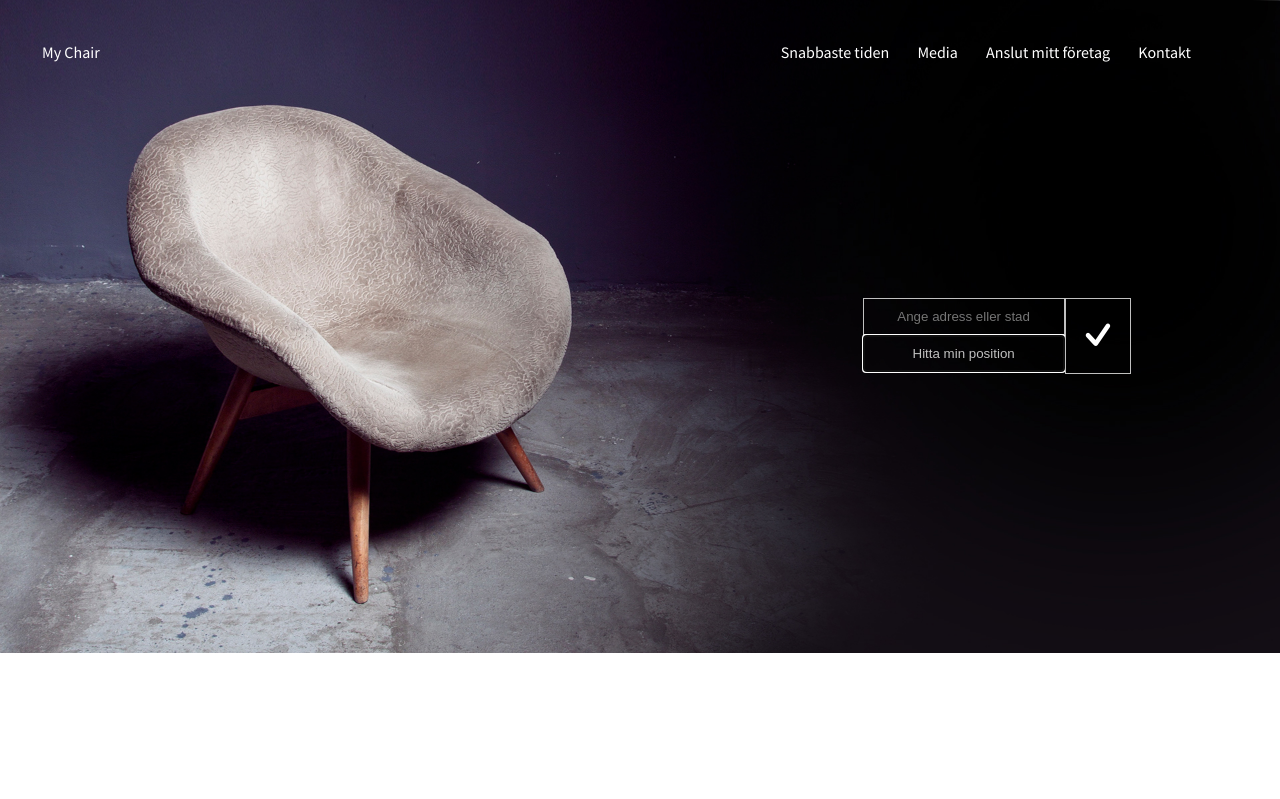
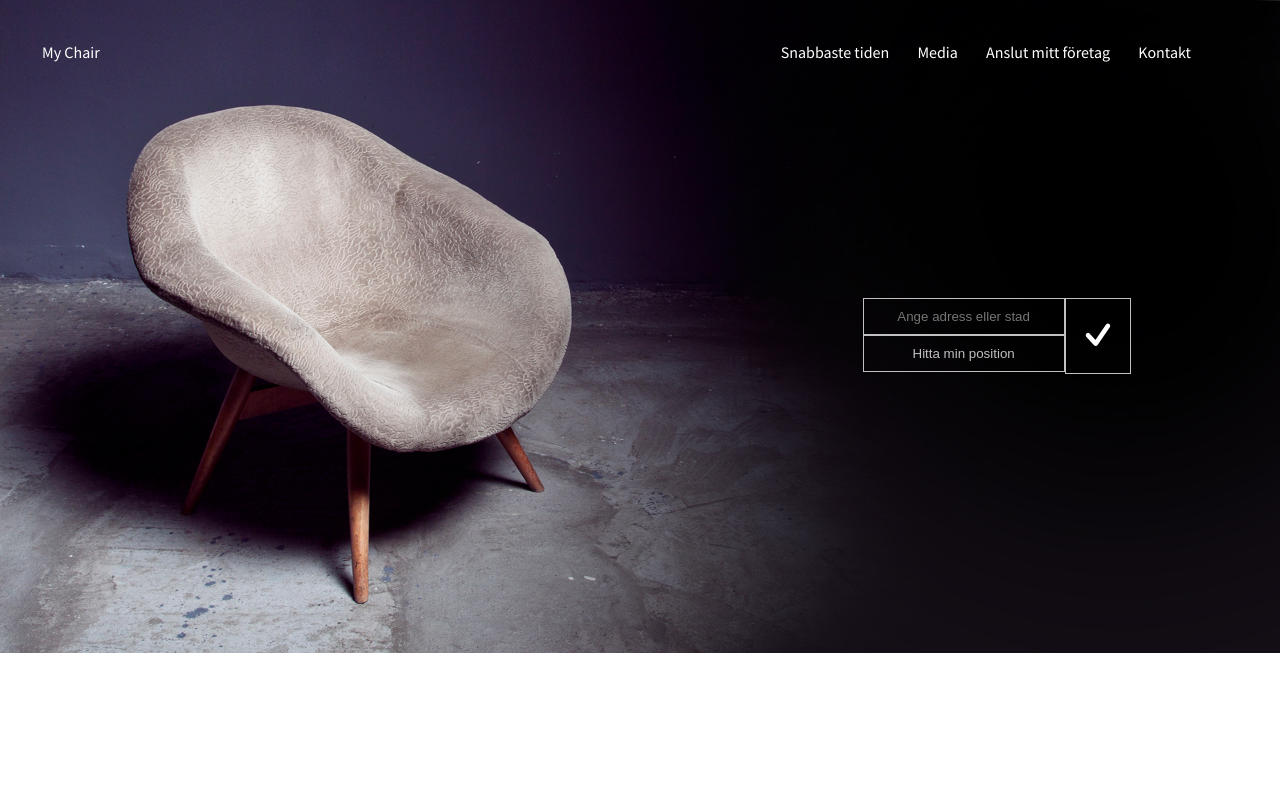
Before and after one commit to pesa0015/metajm-old, a PHP site: page /metajm/ in a window 1280 px wide, with the restyled element focused. Shown: the top 799 px of the page. Run offline with PHP 8.4, Linux system fonts and the light colour scheme; some libraries are stand-ins or nearby versions.

Commit message:
Remove outline from button

```diff
--- a/css/style.css
+++ b/css/style.css
@@ -53,6 +53,9 @@ header ul li {
 #position-area {
     float: left;
 }
+#get-location:focus {
+    outline: 0;
+}
 #submit {
     background: transparent;
     color: #FFFFFF;
```
